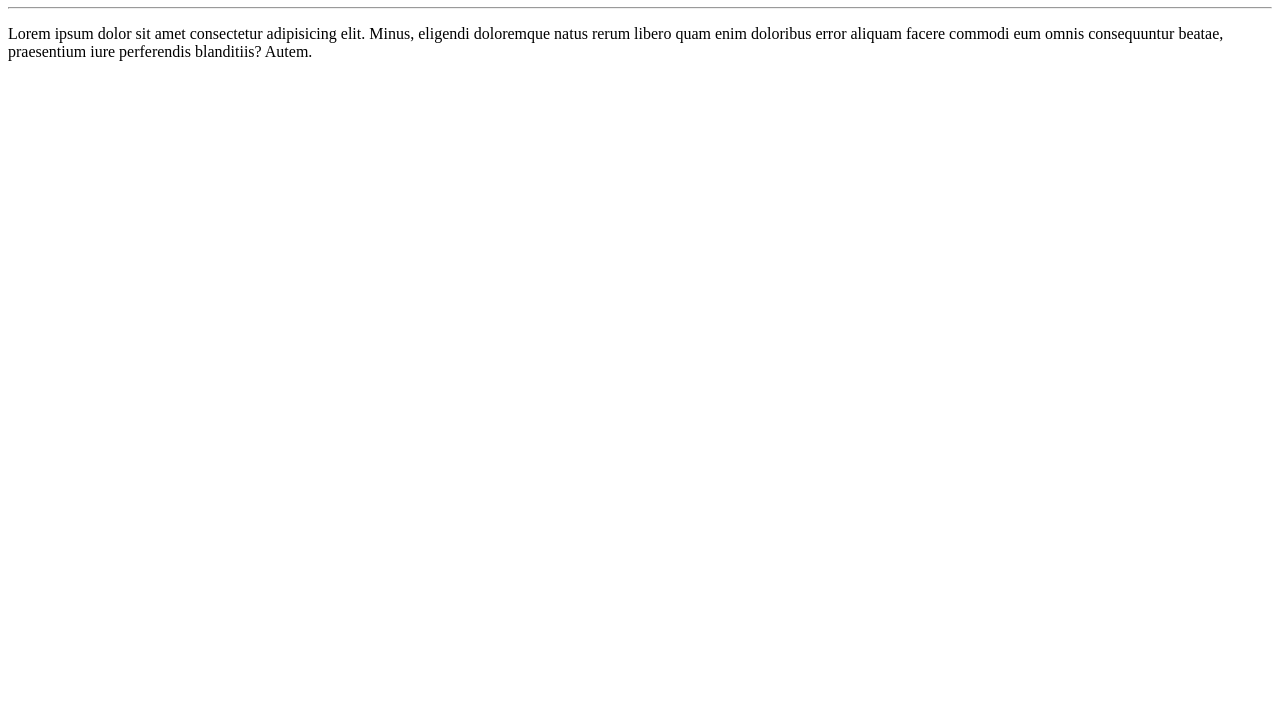
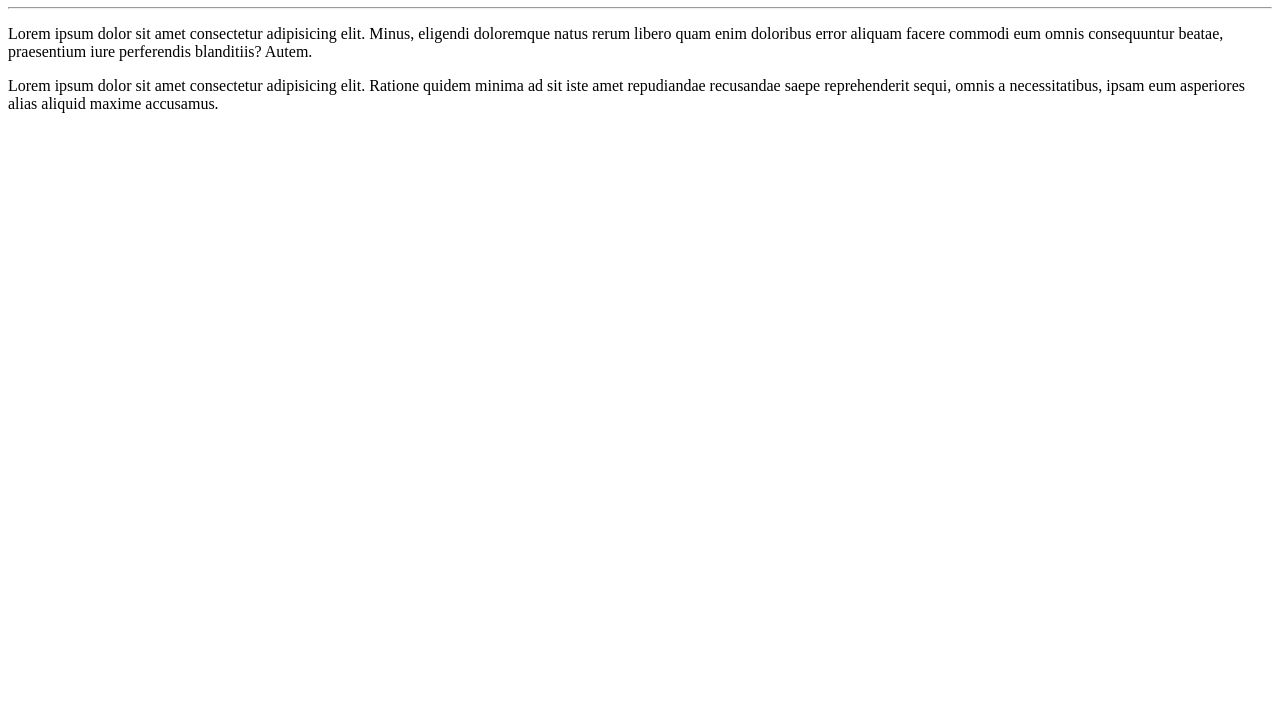
Before and after one commit to Daniel-Gomes17/Mack-1, a plain HTML site: page site-exemplo/index.html in a window 1280 px wide. Shown: the part 73-800 px from the top of the page. Drawn offline with Linux system fonts and the light colour scheme.

Commit message:
adicionei um parágrafo

```diff
--- a/site-exemplo/index.html
+++ b/site-exemplo/index.html
@@ -9,4 +9,5 @@
     <h1>Mack 1.</h1>
     <hr>
 </body><p>Lorem ipsum dolor sit amet consectetur adipisicing elit. Minus, eligendi doloremque natus rerum libero quam enim doloribus error aliquam facere commodi eum omnis consequuntur beatae, praesentium iure perferendis blanditiis? Autem.</p>
+<p>Lorem ipsum dolor sit amet consectetur adipisicing elit. Ratione quidem minima ad sit iste amet repudiandae recusandae saepe reprehenderit sequi, omnis a necessitatibus, ipsam eum asperiores alias aliquid maxime accusamus.</p>
 </html>
```
